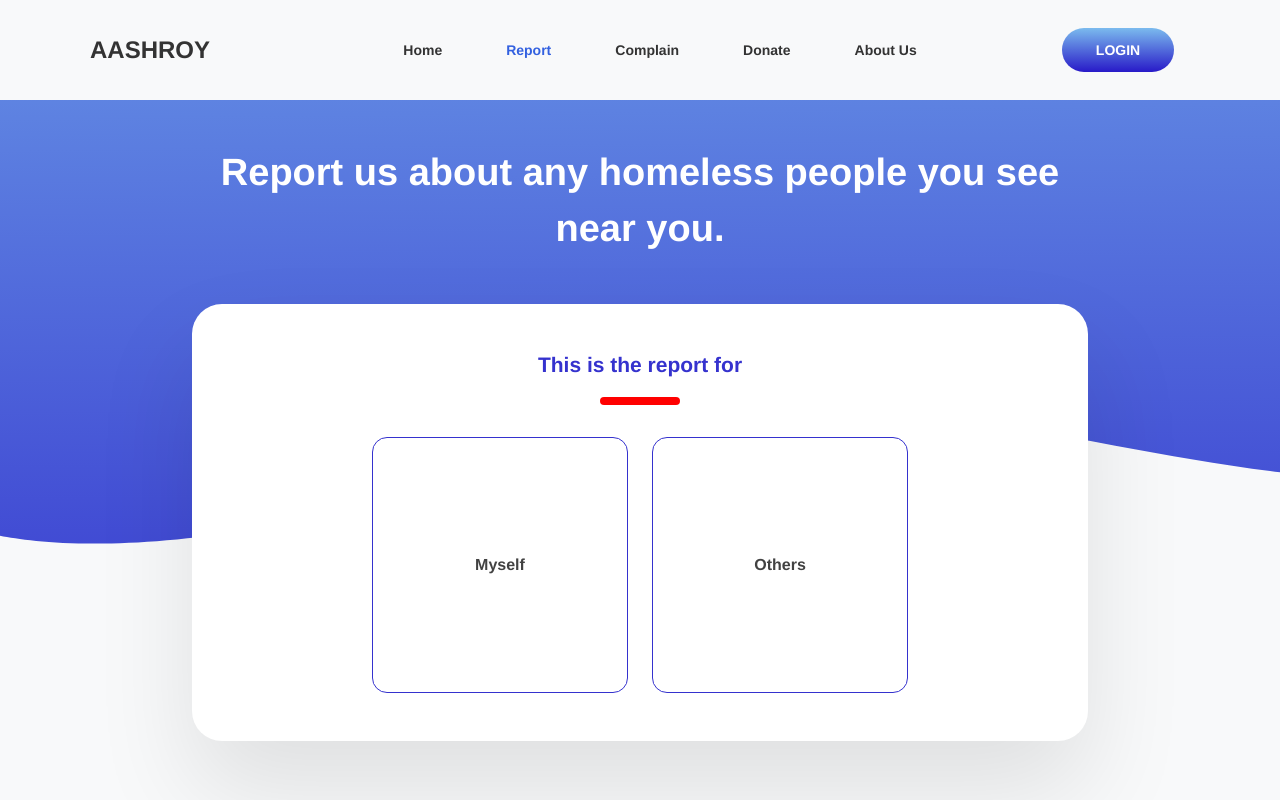
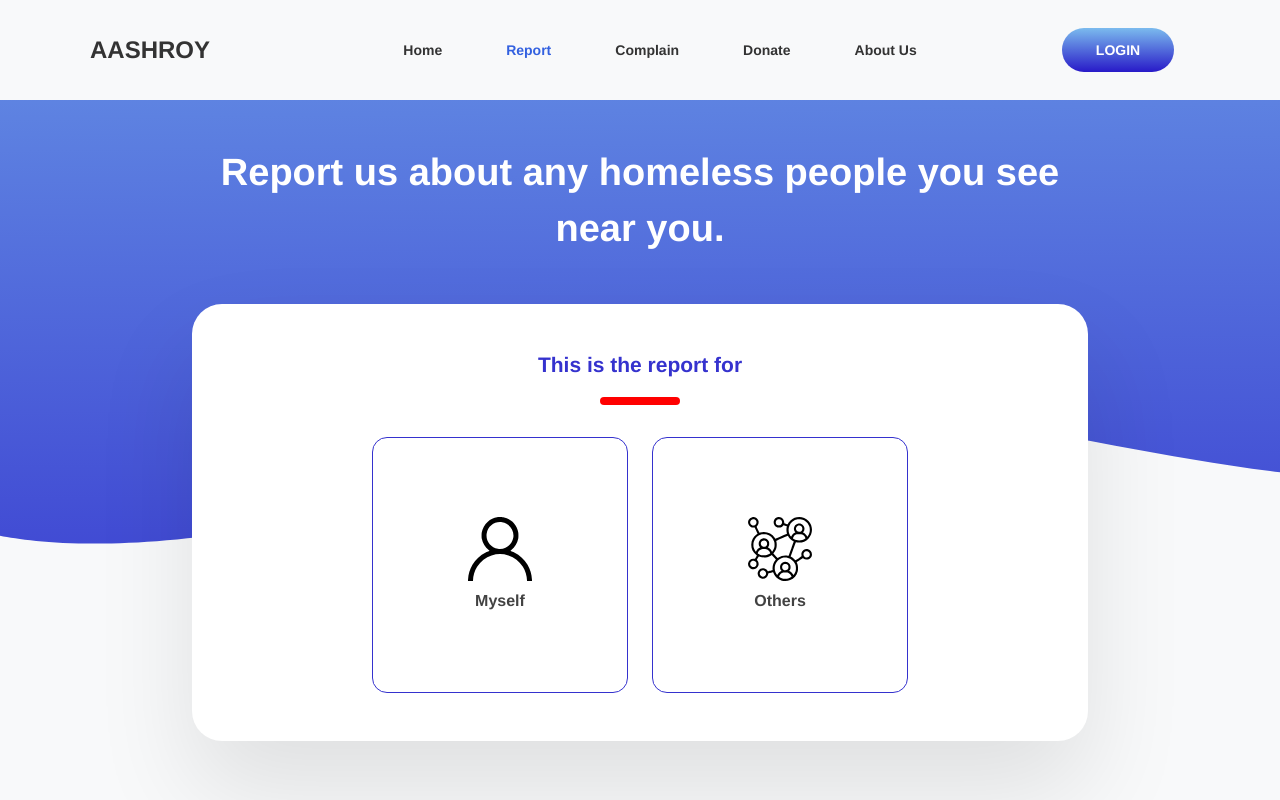
Before and after one commit to Marg-team/frontend, a React (Create React App) app: page /report in a window 1280 px wide. Shown: the top 800 px of the page. Built offline with nearby package versions, Linux system fonts and the light colour scheme.

Commit message:
report choice has icon now

```diff
--- a/src/ui/screens/homlessReport/components/choiceBtn/ChoiceBtn.js
+++ b/src/ui/screens/homlessReport/components/choiceBtn/ChoiceBtn.js
@@ -2,6 +2,9 @@ import React from 'react'
 import { Container, Row, Col } from 'react-bootstrap'
 import { Link } from 'react-router-dom'
 import * as styles from './ChoiceBtn.module.css'
+import myself from '../../../../assets/images/user.svg';
+import others from '../../../../assets/images/networking.svg';
+
 
 export default function ChoiceBtn() {
     return (
@@ -9,12 +12,18 @@ export default function ChoiceBtn() {
             <Row>
                 <Col sm={6} xs={12}>
                     <Link to={`/report/myself/`} className={`${styles.choice_btn} ${styles.ml_auto}`}>
-                        Myself
+                        <div className={styles.choice_content}>
+                            <img src={myself} alt=""/>
+                            <span>Myself</span>
+                        </div>
                     </Link>
                 </Col>
                 <Col sm={6} xs={12}>
                     <Link to={`/report/other/`} className={styles.choice_btn}>
-                        Others
+                        <div className={styles.choice_content}>
+                            <img src={others} alt=""/>
+                            <span>Others</span>
+                        </div>
                     </Link>
                 </Col>
             </Row>
--- a/src/ui/screens/homlessReport/components/choiceBtn/ChoiceBtn.module.css
+++ b/src/ui/screens/homlessReport/components/choiceBtn/ChoiceBtn.module.css
@@ -31,3 +31,20 @@
         margin-bottom: 1rem !important;
     }
 }
+
+.choice_content{
+    display: flex;
+    justify-content: center;
+    flex-direction: column;
+    align-items: center;
+    height: 50%;
+}
+
+.choice_content > img {
+    height: 50%;
+    margin-bottom: 0.5rem;
+}
+
+.choice_btn:hover img {
+    filter: invert(100%);
+}
```
Also changed, not shown: src/ui/assets/images/networking.svg (added), src/ui/assets/images/user.svg (added).
